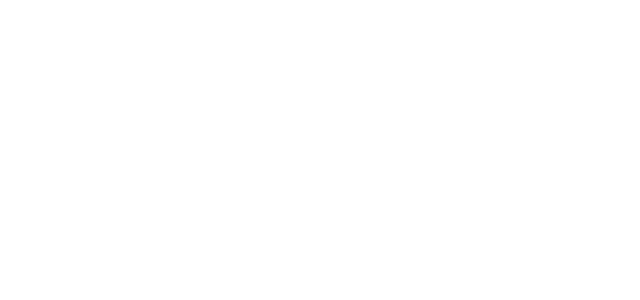
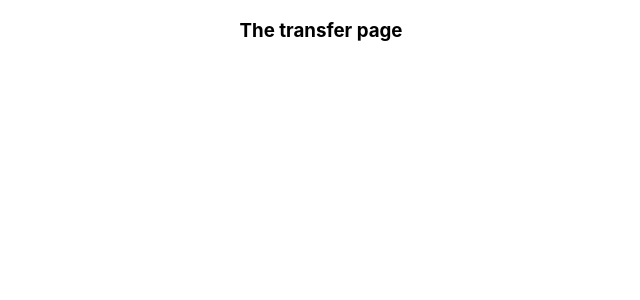
Before and after one commit to jbz6587/ezBank, a React (Create React App) app in the folder ezbank/: page /transfer in a window 1280 px wide. Shown: the top 300 px of the page, without its empty margins (319-959 px from the left). Built offline with nearby package versions, Linux system fonts and the light colour scheme.

Commit message:
skeleton for transfer page

```diff
--- a/ezbank/src/App.js
+++ b/ezbank/src/App.js
@@ -23,7 +23,8 @@ import Login from './views/login';
 import Home from './views/home';
 import Contact from './views/contact';
 import Register from './views/register';
-import PWRecovery from './views/pwrecovery'
+import PWRecovery from './views/pwrecovery';
+import Transfer from './views/transfer';
 
 
 function App() {
@@ -37,6 +38,7 @@ function App() {
 					<Route path="/contact" component={Contact}/>
 					<Route path="/home" component={Home}/>
 					<Route path="/register" component={Register}/>
+					<Route path="/transfer" component={Transfer}/>
 				</Router>
 			</div>
 		</div>
--- a/ezbank/src/views/login.js
+++ b/ezbank/src/views/login.js
@@ -1,5 +1,5 @@
 import React, { Component } from 'react';
-import {Link, Redirect} from 'react-router-dom';
+import {Link} from 'react-router-dom';
 import '../css/login.css';
 
 
--- /dev/null
+++ b/ezbank/src/views/transfer.js
@@ -0,0 +1,14 @@
+import React, { Component } from 'react';
+import {Link} from 'react-router-dom';
+
+export default class Transfer extends Component {
+
+	render() {
+		return(
+		<div className='Transfer'>
+			<h3>The transfer page</h3>
+		</div>
+		)
+	}
+
+}
```
